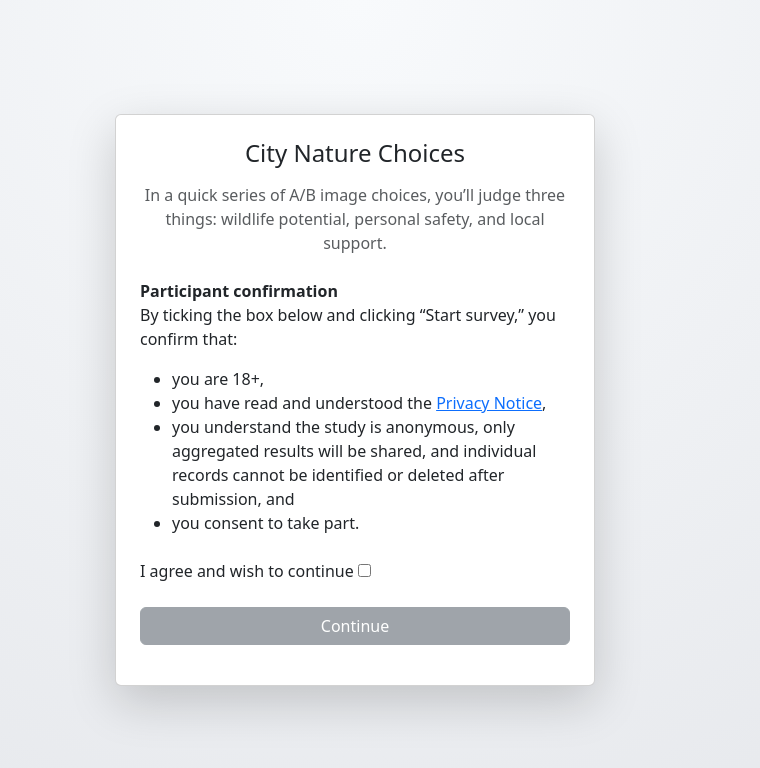
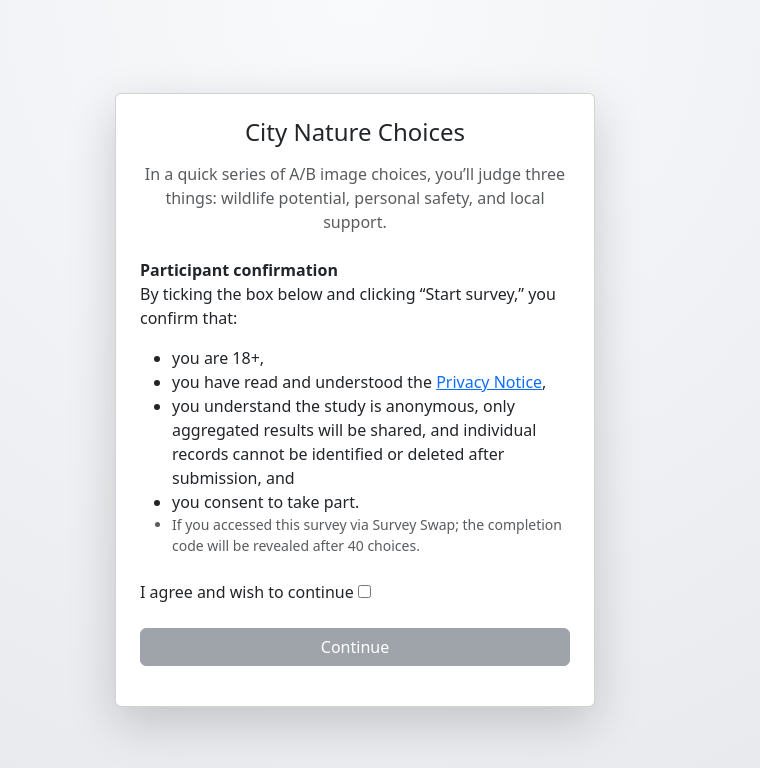
Before and after one commit to JakoboEU/manchester_survey_web, a React (Vite) app: page / in a window 1280 px wide. Shown: the top 768 px of the page, without its empty margins (285-1045 px from the left). Built offline with nearby package versions, Linux system fonts and the light colour scheme.

Commit message:
Add message about when survey swap completion code is revealed

```diff
--- a/src/components/PolicyForm.jsx
+++ b/src/components/PolicyForm.jsx
@@ -41,6 +41,9 @@ function PolicyForm({ onAccepted }) {
                                     deleted after submission, and
                                 </li>
                                 <li>you consent to take part.</li>
+                                <li className="small text-muted">
+                                    If you accessed this survey via Survey Swap; the completion code will be revealed after 40 choices.
+                                </li>
                             </ul>
                         </label>
                         <p>
```
Also changed, not shown: 2 other files (tests, documents, lock files or other folders).
